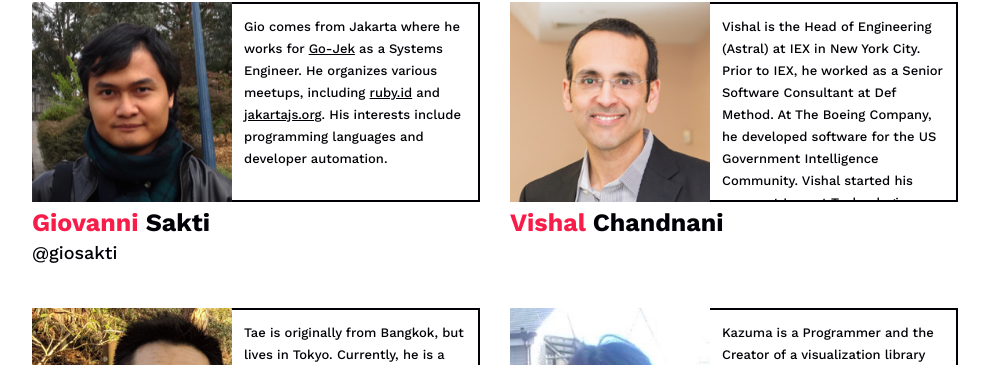
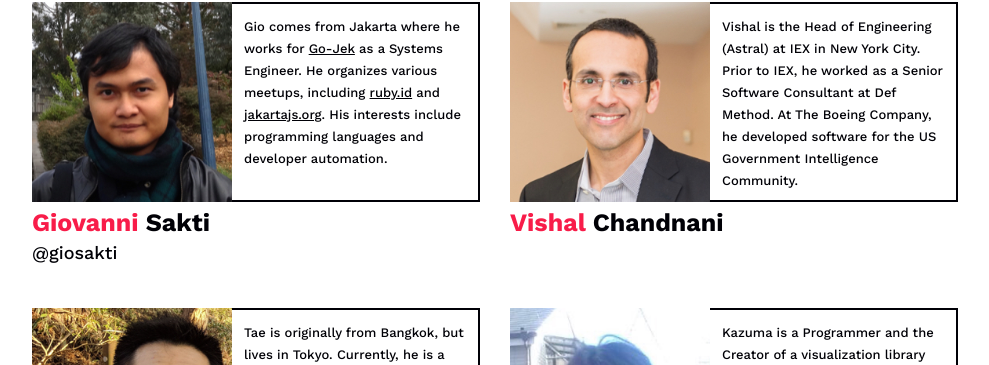
Before and after one commit to bangkokrb/rubyconfth, a Jekyll site: the page built from index.md, in a window 1280 px wide and 900 px high, scrolled down 1404 px. Shown: the part 241-606 px from the top of the window, without its empty margins (237-1226 px from the left). Built offline with Jekyll 4.4.1, drawn with Linux system fonts in a browser that asks for light colours; comment, search, counter and statistics services are not loaded.

Commit message:
Fix: Vishal Chandnani is too long (#128)
* Shorten Vishal Chandnani bio so that it fits into the bio container

```diff
--- a/_data/speakers/speakers.yml
+++ b/_data/speakers/speakers.yml
@@ -21,7 +21,7 @@
   twitter_handle: ''
   photo_url: /assets/images/pages/home/speakers/vishal-chandnani.jpg
   bio: |
-    Vishal is the Head of Engineering (Astral) at IEX in New York City. Prior to IEX, he worked as a Senior Software Consultant at Def Method. At The Boeing Company, he developed software for the US Government Intelligence Community. Vishal started his career at Lucent Technologies (Bell Labs Innovations), where he developed software for wireless communication systems.
+    Vishal is the Head of Engineering (Astral) at IEX in New York City. Prior to IEX, he worked as a Senior Software Consultant at Def Method. At The Boeing Company, he developed software for the US Government Intelligence Community.
 - first_name: Tae Noppakun
   last_name: Wongsrinoppakun
   twitter_handle: '@tae8838'
```
